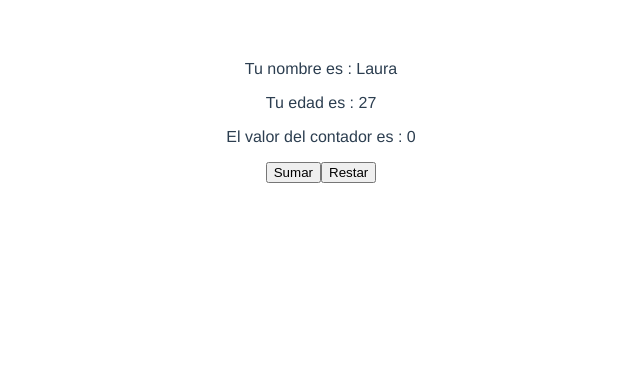
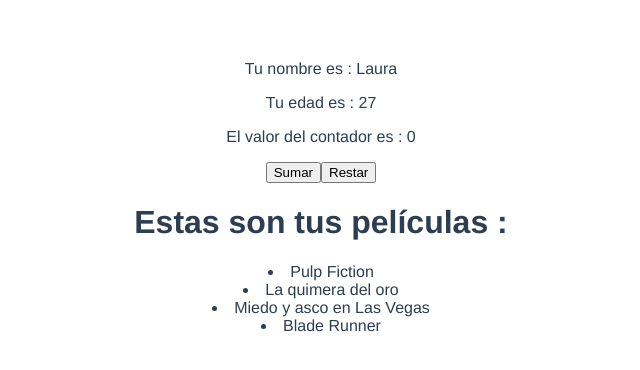
Before and after one commit to LauraPorto/basic-vuex, a Vue app: page / in a window 1280 px wide. Shown: the top 370 px of the page, without its empty margins (319-959 px from the left). Built offline with nearby package versions, Linux system fonts and the light colour scheme.

Commit message:
mapState movies example

```diff
--- a/src/App.vue
+++ b/src/App.vue
@@ -2,17 +2,21 @@
   <div id="app">
     <p>Tu nombre es : {{ nombre }}</p>
     <p>Tu edad es : {{ edad }}</p>
-    <Contador> Ejemplo de Vuex </Contador>
+    <Contador></Contador>
+    <h1>Estas son tus películas :</h1>
+    <Peliculas></Peliculas>
   </div>
 </template>
 
 <script>
 import Contador from "./components/Contador";
+import Peliculas from "./components/Peliculas";
 import { mapState } from "vuex";
 export default {
   name: "App",
   components: {
     Contador,
+    Peliculas,
   },
   computed: mapState({
     nombre: (state) => state.nombre,
--- /dev/null
+++ b/src/components/Peliculas.vue
@@ -0,0 +1,17 @@
+<template>
+  <div>
+    <li v-bind:key="pelicula.titulo" v-for="pelicula in peliculas">
+      {{ pelicula.titulo }}
+    </li>
+  </div>
+</template>
+
+<script>
+import { mapState } from "vuex";
+export default {
+  name: "Peliculas",
+  computed: mapState(["peliculas"]),
+};
+</script>
+
+<style lang="scss" scoped></style>
```
